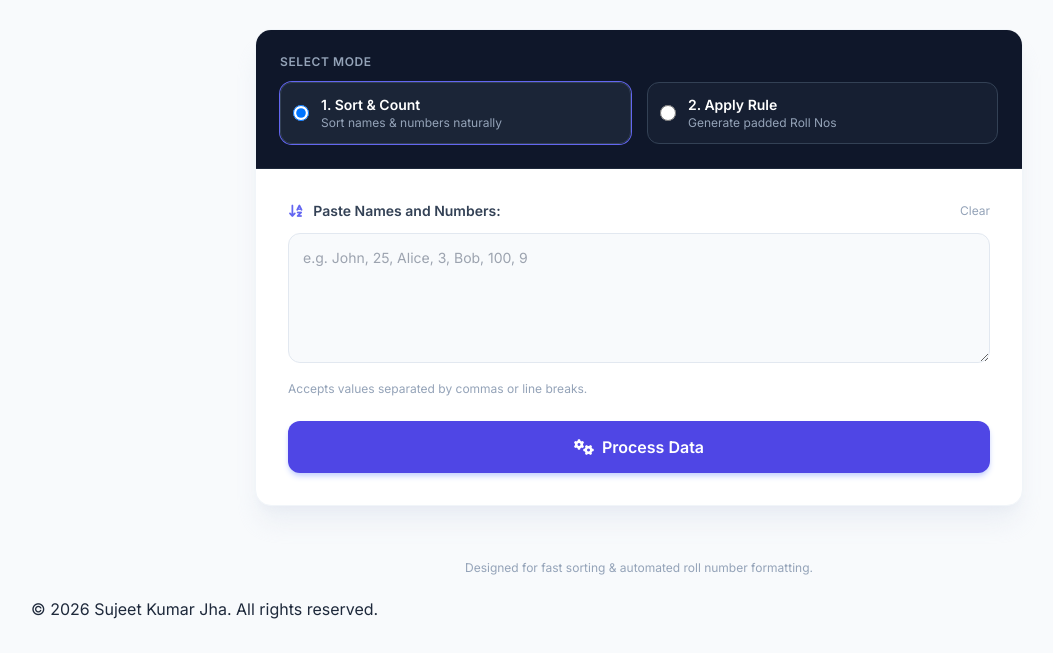
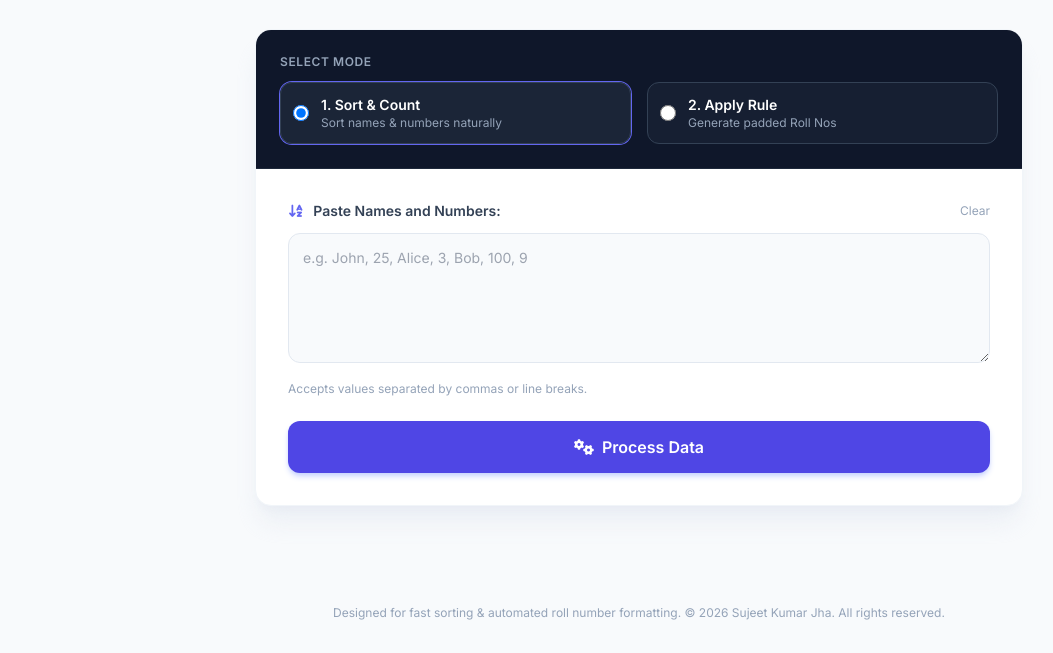
Before and after one commit to SujeetKrJha/ERP-roll-no-attendance, a plain HTML site: page index.html in a window 1280 px wide. Shown: the part 147-800 px from the top of the page, without its empty margins (1-1054 px from the left). Drawn offline with nearby package versions, Linux system fonts and the light colour scheme.

Commit message:
index.html

```diff
--- a/index.html
+++ b/index.html
@@ -130,6 +130,7 @@
 
   <footer class="mt-8 text-center text-xs text-slate-400">
     Designed for fast sorting & automated roll number formatting.
+    &copy; 2026 Sujeet Kumar Jha. All rights reserved.
   </footer>
 
   <script>
@@ -302,8 +303,5 @@
       }
     }
   </script>
-  <footer>
-    <p>&copy; 2026 Sujeet Kumar Jha. All rights reserved.</p>
-</footer>
-</body>
+  </body>
 </html>
```
